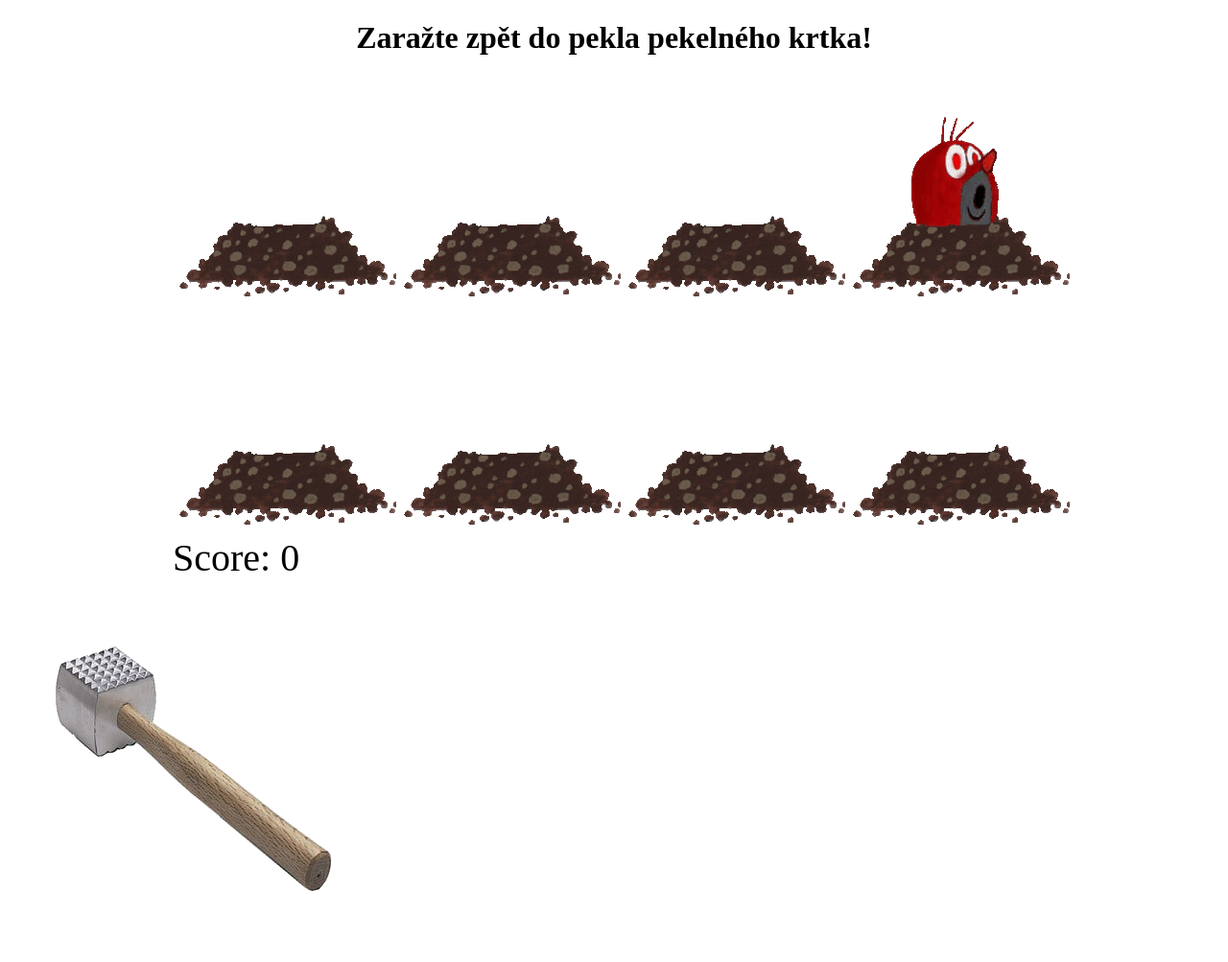
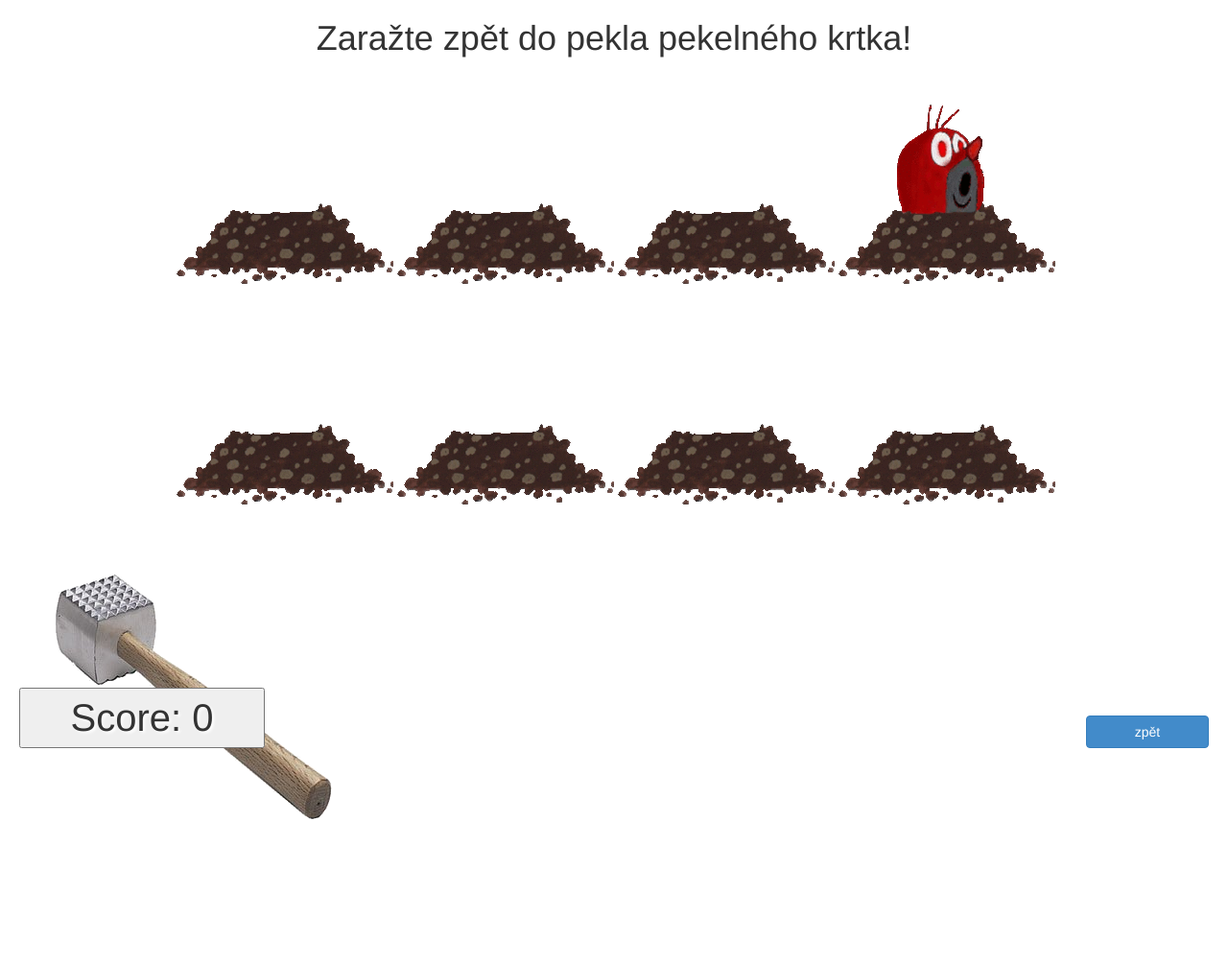
Before and after one commit to drummyfish/kostel, a website: page whacaevilmole.html in a window 1280 px wide. Shown: the whole page at 96% size. After the commit the page ends 928 px from the top, so only its background shows below. Drawn offline with nearby package versions, Linux system fonts and the light colour scheme.

Commit message:
krtek - nadpisy a zakazani selection

```diff
--- a/whacaevilmole.html
+++ b/whacaevilmole.html
@@ -3,6 +3,8 @@
 <head>
 <meta http-equiv="content-type" content="text/html;charset=utf-8">
 <script src="http://ajax.googleapis.com/ajax/libs/jquery/1.11.1/jquery.min.js"></script>
+<link href="css/bootstrap.min.css" rel="stylesheet">
+<script src="js/bootstrap.min.js"></script>
 <script>
 
 $(document).mousemove(function(e){
@@ -114,6 +116,7 @@ h1 {
     width: 920px;
     margin:auto;
 
+
 	::-webkit-scrollbar {
     width: 0px;
     height: 10px;
@@ -138,9 +141,9 @@ h1 {
 	function RightMouseDown() { return false;}
 	</script>
 
-<h1>Zaražte zpět do pekla pekelného krtka!</h1>
+<h1 style="-webkit-user-select: none;">Zaražte zpět do pekla pekelného krtka!</h1>
 
-<div class="whack-container" >
+<div class="whack-container" style="-webkit-user-select: none;">
 
 <table>
     <tr>
@@ -155,13 +158,22 @@ h1 {
     <td><img src="images/hrouda_s.png" id="hr8">
     </table>
 
-    <span class="scorebox">Score:
+    <button class="scorebox" type="button" class="btn btn-primary" style="width: 20%; z-index: 50; position: absolute; left: 20px; bottom: 20px;  -webkit-user-select: none;">Score:
     <span id="score" >0</span>
-    </span>
+    </button>
 
 </div>
 
 <div id="hammer"></div>
 
+  <button id="btn_back" onclick="return btnback_onclick()" type="button" class="btn btn-primary" style="width: 10%; z-index: 50; position: absolute; right: 20px; bottom: 20px;"> zpět </button>
+
+	<script>
+	function btnback_onclick()
+	{
+		window.location.href = "./kostel.html";
+	}
+	</script>
+
 </body>
 </html>
```
